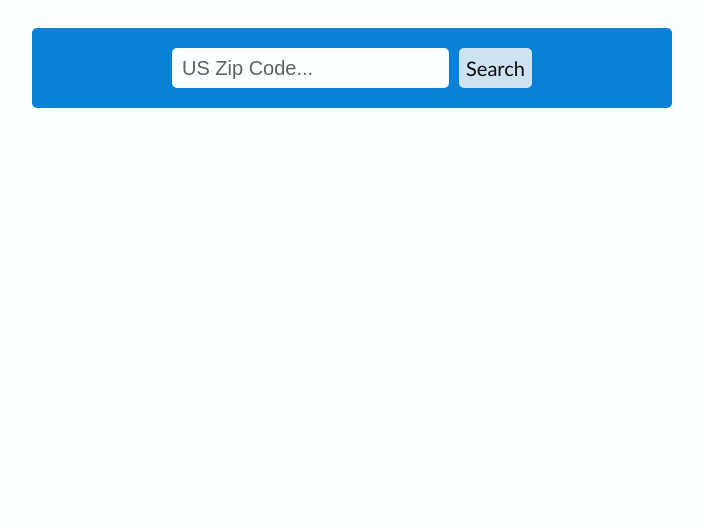
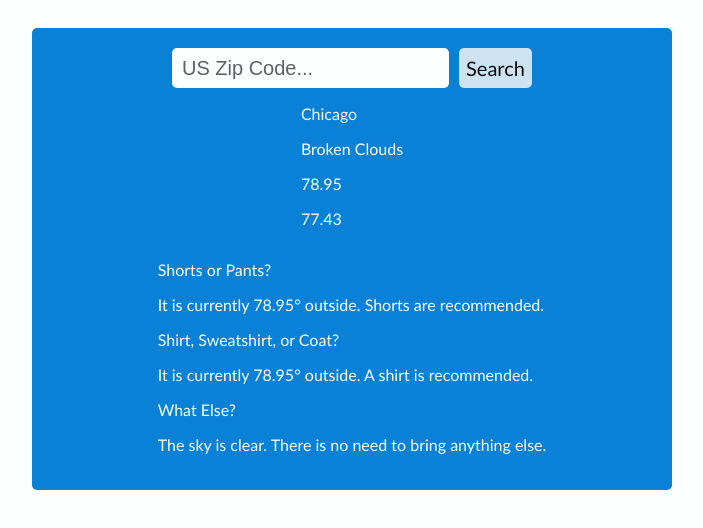
Before and after one commit to jacobcohn/weather-app, a plain HTML site: page index.html in a window 1280 px wide. Shown: the whole page, without its empty margins (296-999 px from the left). Drawn offline with Linux system fonts and the light colour scheme; no server answers.

Commit message:
finished html except toggle, plus made some additions

```diff
--- a/index.html
+++ b/index.html
@@ -8,13 +8,53 @@
 </head>
 <body>
   <div id='container'>
-    <div id='weatherInformationDiv'>
+    <div id='weatherInfoDiv'>
       <div id='zipCodeFormDiv'>
         <form id='zipCodeForm'>
           <input id='zipCodeInput' type='number' placeholder='US Zip Code...' autocomplete='off'>
           <button id='zipCodeSubmitBtn' type='submit'>Search</button>
         </form>
-    </div>
+      </div>
+      <div id='mainInfoDiv'>
+        <div id='cityDiv'>
+          <p id='cityContent'>Chicago</p>
+        </div>
+        <div id='descriptionDiv'>
+          <p id='descriptionContent'>Broken Clouds</p>
+        </div>
+        <div id='tempDiv'>
+          <p id='tempContent'>78.95</p>
+        </div>
+        <div id='feelsLikeDiv'>
+          <p id='feelsLikeContent'>77.43</p>
+        </div>
+      </div>
+      <div id='allSentencesDiv'>
+        <div id='shortsOrPantsSentenceDiv' class='sentenceDiv'>
+          <div id='shortsOrPantsQuestionDiv' class='questionDiv'>
+            <p id='shortsOrPantsQuestionContent' class='questionContent'>Shorts or Pants?</p>
+          </div>
+          <div id='shortsOrPantsAnswerDiv' class='answerDiv'>
+            <p id='shortsOrPantsAnswerContent' class='answerContent'>It is currently 78.95° outside. Shorts are recommended.</p>
+          </div>
+        </div>
+        <div id='shirtSweatshirtOrCoatSentenceDiv' class='sentenceDiv'>
+          <div id='shirtSweatshirtOrCoatQuestionDiv' class='questionDiv'>
+            <p id='shirtSweatshirtOrCoatQuestionContent' class='questionContent'>Shirt, Sweatshirt, or Coat?</p>
+          </div>
+          <div id='shirtSweatshirtOrCoatAnswerDiv' class='answerDiv'>
+            <p id='shirtSweatshirtOrCoatAnswerContent' class='answerContent'>It is currently 78.95° outside. A shirt is recommended.</p>
+          </div>
+        </div>
+        <div id='whatElseSentenceDiv' class='sentenceDiv'>
+          <div id='whatElseQuestionDiv' class='questionDiv'>
+            <p id='whatElseQuestionContent' class='questionContent'>What Else?</p>
+          </div>
+          <div id='whatElseAnswerDiv' class='answerDiv'>
+            <p id='whatElseAnswerContent' class='answerContent'>The sky is clear. There is no need to bring anything else.</p>
+          </div>
+        </div>
+      </div>
     </div>
   </div>
 </body>
--- a/style.css
+++ b/style.css
@@ -1,6 +1,6 @@
 body {
   background: #FBFFFE;
-  color: #0A0A0F;
+  color: #FBFFFE;
   font-family: 'Trebuchet MS', 'Lucida Sans Unicode', 'Lucida Grande', 'Lucida Sans', Arial, sans-serif;
 }
 
@@ -16,7 +16,7 @@ button {
   align-items: flex-start;
 }
 
-#weatherInformationDiv {
+#weatherInfoDiv {
   background: #0981D7;
   width: 600px;
   padding: 20px;
```
Also changed, not shown: bundle.js (+3 -3 lines).
